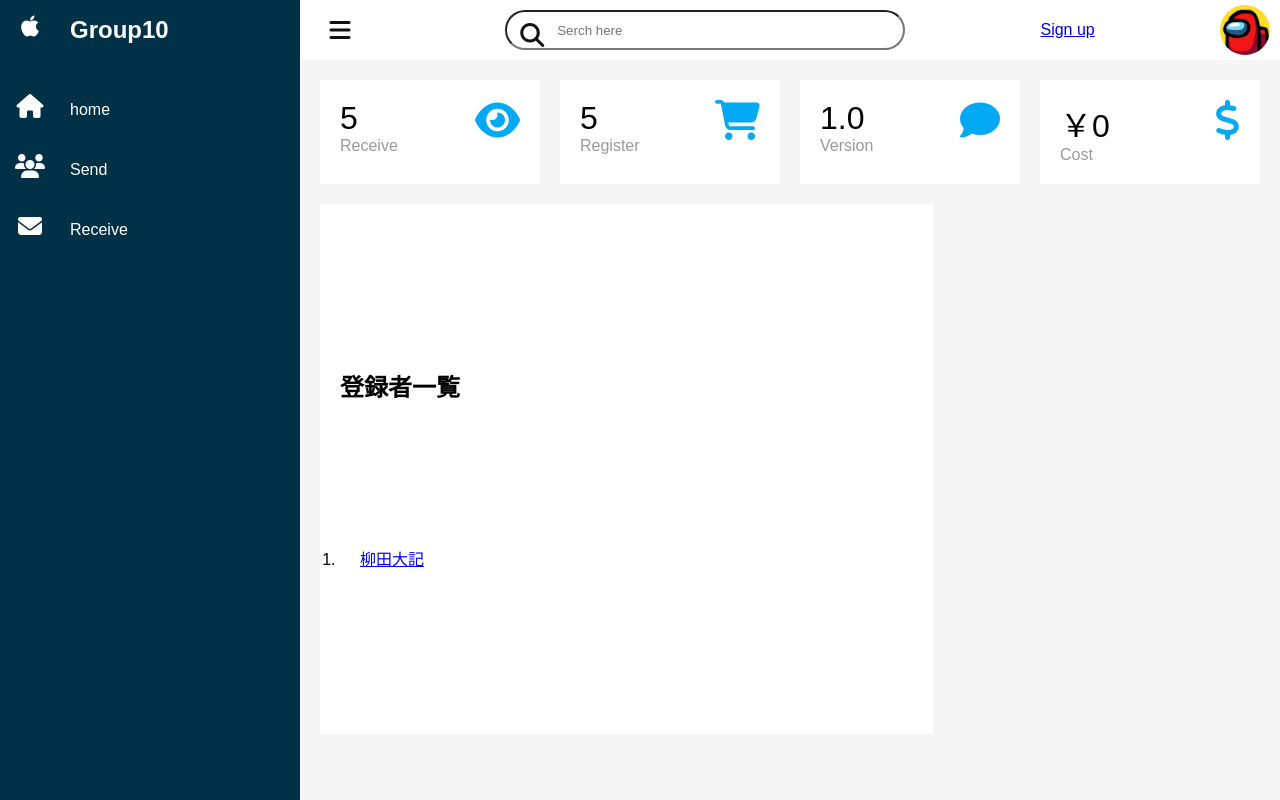
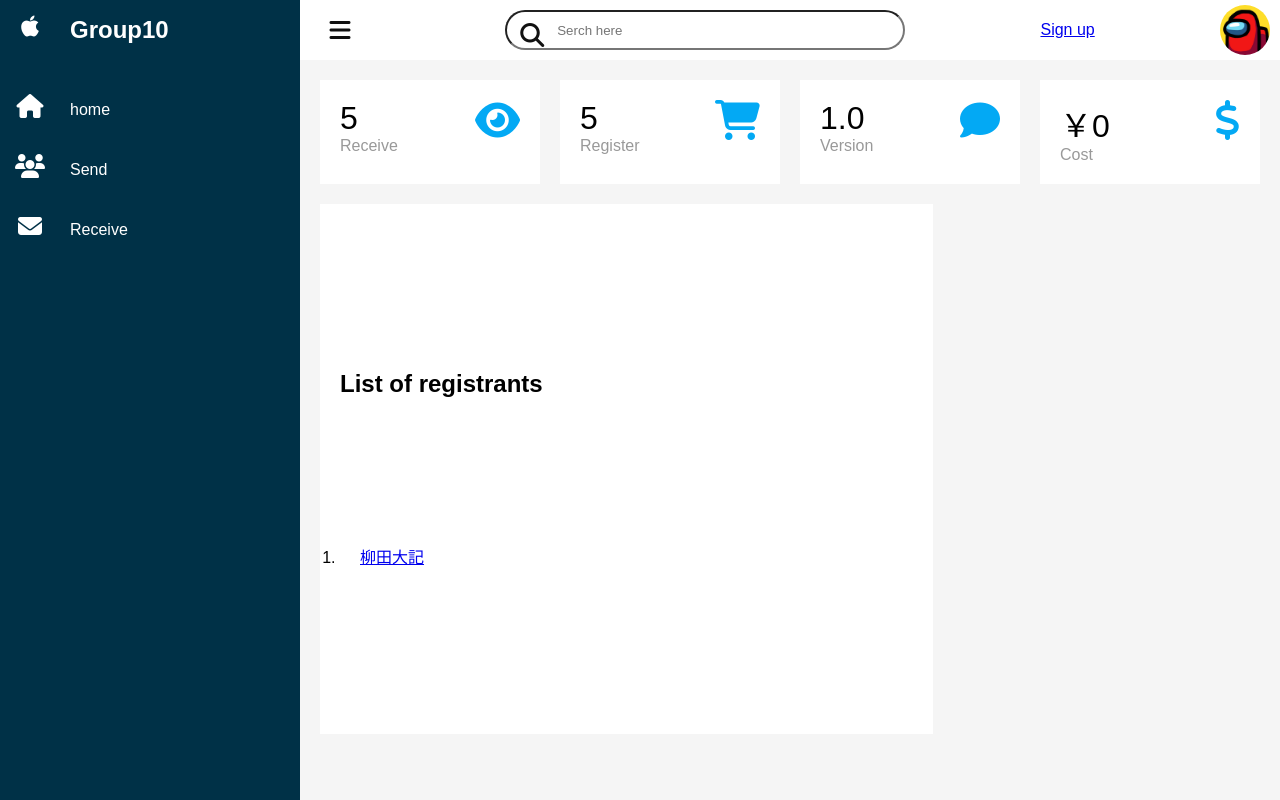
Before and after one commit to Tea-Key1/django-website-10, a Django app: template blog/templates/blog/post_list.html in a window 1280 px wide. Run offline with Django 3.2, Linux system fonts and the light colour scheme; the template is opened without the code that fills it: values that come from a table or form of the project are taken from there, others are empty; data comes from the database, SQL or seed files in the repository; parts of the project's set-up code (start-up, migrations or seed data) failed here and were passed over; some libraries are stand-ins or nearby versions.

Commit message:
Update post_list.html

```diff
--- a/blog/templates/blog/post_list.html
+++ b/blog/templates/blog/post_list.html
@@ -1,6 +1,6 @@
 {% extends "blog/base.html" %}
 {% block main %}
-<h2>登録者一覧</h2>
+<h2>List of registrants</h2>
 <ol>
     {% for post in object_list %}
     <li><a href="{% url 'detail' post.id %}">{{ post.name }}</a></li>
```
